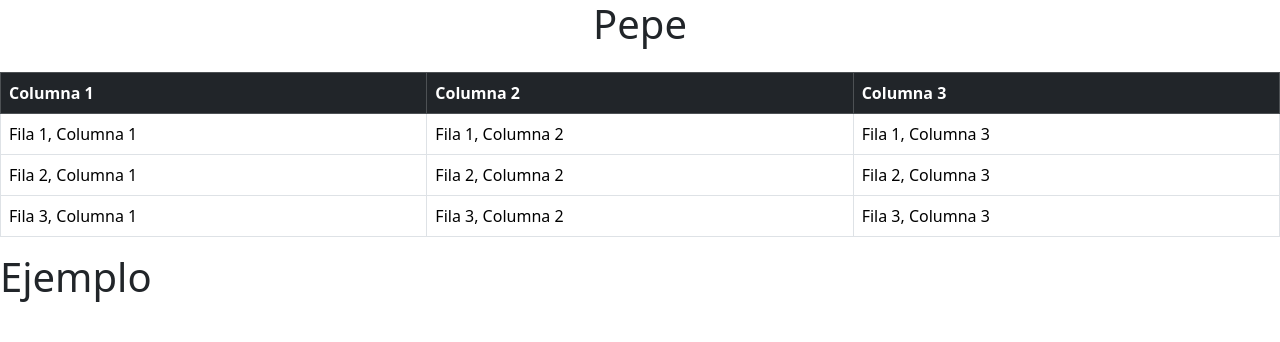
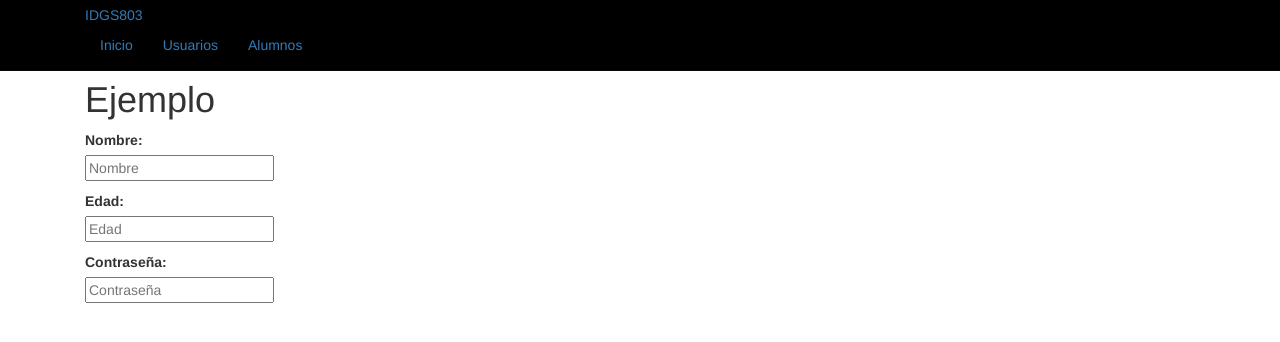
Before and after one commit to IDGS-803-21000468/IntroFlask, a Flask app: page /ejemplo1 in a window 1280 px wide. Shown: the top 342 px of the page. Run offline with Flask 3, Linux system fonts and the light colour scheme; some libraries are stand-ins or nearby versions.

Commit message:
Formularios

```diff
--- a/templates/cine.html
+++ b/templates/cine.html
@@ -192,8 +192,10 @@
 
             value="{{ resultado }}"
 
+
             readonly
 
+            disabled
           /><br /><br />
 
           {% endif %}
--- a/templates/ejemplo1.html
+++ b/templates/ejemplo1.html
@@ -1,4 +1,14 @@
 {% extends "layout.html" %}
 {% block container %}
+{%import "macros.html" as macros%}
 <h1>Ejemplo</h1>
+<label for="nombre">Nombre:</label>
+{{macros.datos("nombre", "Nombre")}}
+
+<label for="edad">Edad:</label>
+{{macros.datos("edad", "Edad", "number")}}
+
+<label for="password">Contraseña:</label>
+{{macros.datos("password", "Contraseña", "password")}}
+</label>
 {% endblock %}
--- a/templates/layout.html
+++ b/templates/layout.html
@@ -1,46 +1,57 @@
 <!DOCTYPE html>
-<html>
+<html lang="en">
+
 <head>
-    <meta charset='utf-8'>
-    <meta http-equiv='X-UA-Compatible' content='IE=edge'>
-    <title>Page Title</title>
-    <meta name='viewport' content='width=device-width, initial-scale=1'>
-    <link rel='stylesheet' type='text/css' media='screen' href='main.css'>
-    <link href="https://cdn.jsdelivr.net/npm/bootstrap@5.3.0-alpha3/dist/css/bootstrap.min.css" rel="stylesheet">
+    <meta charset="UTF-8">
+    <meta name="viewport" content="width=device-width, initial-scale=1.0">
+    <link href="https://cdn.jsdelivr.net/npm/bootstrap@5.3.3/dist/css/bootstrap.min.css" rel="stylesheet"
+        integrity="sha384-QWTKZyjpPEjISv5WaRU9OFeRpok6YctnYmDr5pNlyT2bRjXh0JMhjY6hW+ALEwIH" crossorigin="anonymous">
+    <link rel="stylesheet" href="../static/bootstrap/bootstrap/css/bootstrap.min.css">
+    <style>
+        body {
+            padding-top: 60px;
+        }
 
-    <script src='main.js'></script>
+        .trHead {
+            background: #dff0d8;
+        }
+    </style>
+    <link rel="stylesheet" href="../static/bootstrap/bootstrap/css/bootstrap-responsive.css">
+    <title>Document</title>
 </head>
+
 <body>
-    <h1 class="text-center">Pepe</h1>
+    <div class="navbar navbar-inverse navbar-fixed-top navbar-expand-lg bg-black">
+        <div class="container-fluid">
+            <div class="container">
+                <a href="" class="brand">
+                    IDGS803
+                </a>
+                <ul class="nav">
+                    <li class="active">
+                        <a href="">
+                            <i class="icon-home icon-white"></i> Inicio
+                        </a>
+                    </li>
+                    <li>
+                        <a href="">
+                            <i class="icon-user icon-white"></i> Usuarios
+                        </a>
+                    </li>
+                    <li>
+                        <a href="">
+                            <i class="icon-user icon-white"></i> Alumnos
+                        </a>
+                    </li>
+                </ul>
+            </div>
+        </div>
+    </div>
 
-        <table class="table table-bordered mt-4">
-            <thead class="table-dark">
-                <tr>
-                    <th>Columna 1</th>
-                    <th>Columna 2</th>
-                    <th>Columna 3</th>
-                </tr>
-            </thead>
-            <tbody>
-                <tr>
-                    <td>Fila 1, Columna 1</td>
-                    <td>Fila 1, Columna 2</td>
-                    <td>Fila 1, Columna 3</td>
-                </tr>
-                <tr>
-                    <td>Fila 2, Columna 1</td>
-                    <td>Fila 2, Columna 2</td>
-                    <td>Fila 2, Columna 3</td>
-                </tr>
-                <tr>
-                    <td>Fila 3, Columna 1</td>
-                    <td>Fila 3, Columna 2</td>
-                    <td>Fila 3, Columna 3</td>
-                </tr>
-            </tbody>
-        </table>
+    <div class="container">
         {% block container %}
+        {% endblock %}
+    </div>
+</body>
 
-        {% endblock %}
-</body>
 </html>
--- /dev/null
+++ b/templates/macros.html
@@ -0,0 +1,10 @@
+{%macro datos(nombre, placeholder, type="text") %}
+
+<p><input type="{{type}}" name="{{name}}" placeholder="{{placeholder}}"></p>
+{%endmacro%}
+
+
+{%macro campoNuevo(field) %}
+   <td>{{field.label}}</td>
+   <dd>{{field(**kwargs) |safe}}</dd>
+{%endmacro%}
```
Also changed, not shown: forms.py (added, +12 -0 lines), 1 other file.
